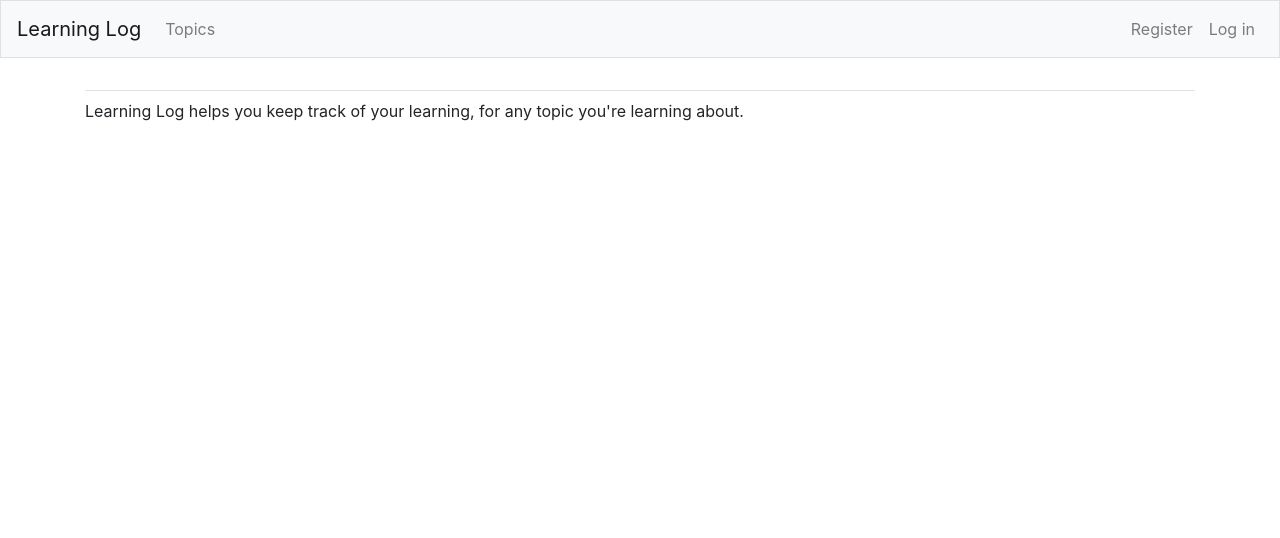
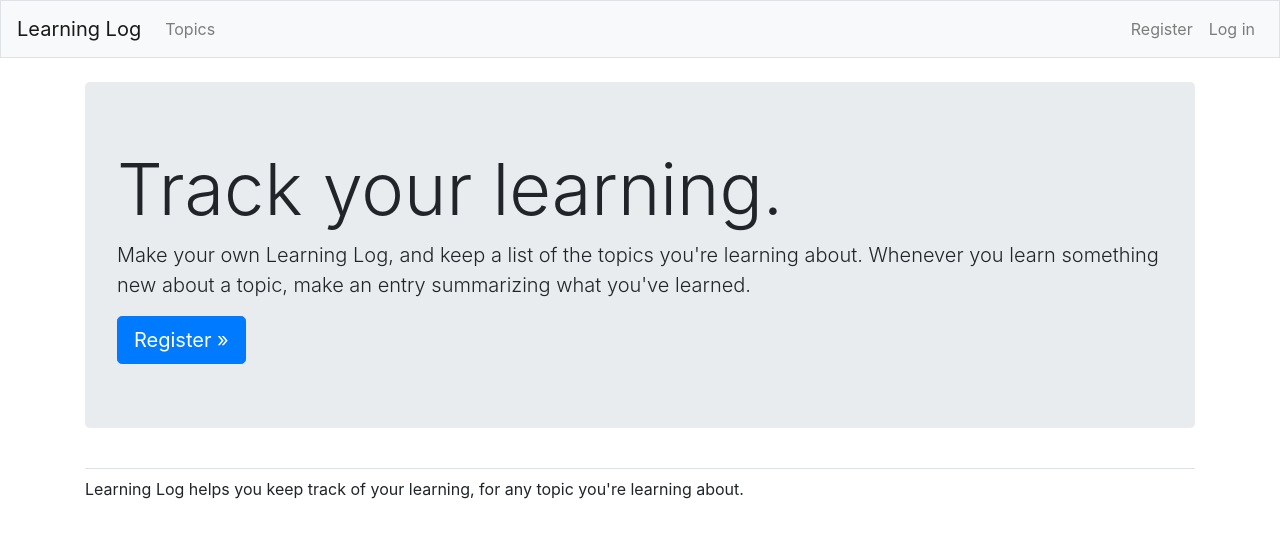
Before and after one commit to arvinder-palaha/learning_log, a Django app: template learning_logs/templates/learning_logs/index.html in a window 1280 px wide. Shown: the top 538 px of the page. Run offline with Django 5.2, Linux system fonts and the light colour scheme; the template is opened without the code that fills it, so the values that code supplies are empty; some libraries are stand-ins or nearby versions.

Commit message:
front page has a jumbotron class element on it

```diff
--- a/learning_logs/templates/learning_logs/index.html
+++ b/learning_logs/templates/learning_logs/index.html
@@ -1,4 +1,12 @@
 {% extends "learning_logs/base.html" %}
+
+{% block page_header %}
+    <div class="jumbotron">
+        <h1 class="display-3">Track your learning.</h1>
+        <p class="lead">Make your own Learning Log, and keep a list of the topics you're learning about. Whenever you learn something new about a topic, make an entry summarizing what you've learned.</p>
+        <a class="btn btn-lg btn-primary" href="{% url 'users:register' %}" role="button">Register &raquo;</a>
+    </div>
+{% endblock page_header %}
 
 {% block content %}
 <p>Learning Log helps you keep track of your learning, for any topic you're learning about.</p>
```
